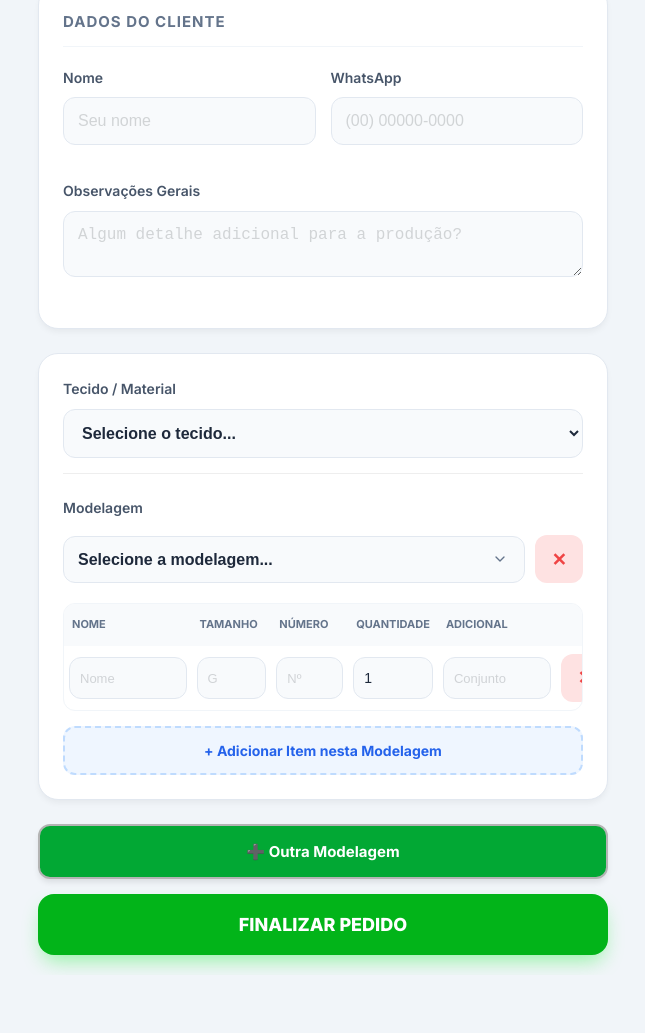
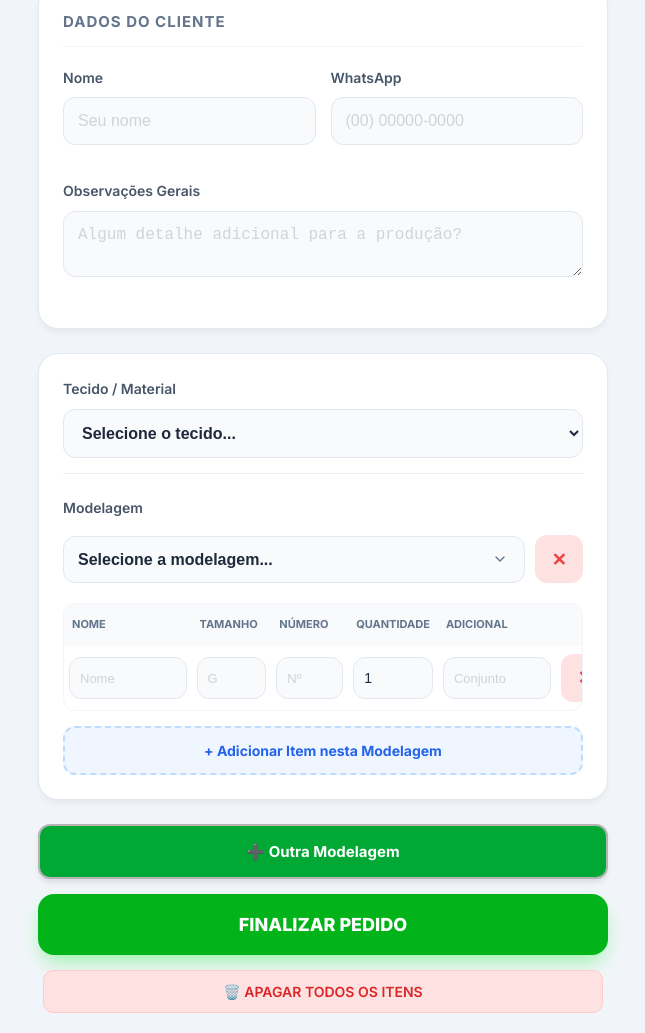
Before and after one commit to gtsportnota10-creator/pedidos, a plain HTML site: page index.html in a window 1280 px wide. Shown: the part 213-1246 px from the top of the page, without its empty margins (317-962 px from the left). Before the commit the page ends 1188 px from the top, so only its background shows below. Drawn offline with nearby package versions, Linux system fonts and the light colour scheme.

Commit message:
Add button to clear all items while keeping client

```diff
--- a/index.html
+++ b/index.html
@@ -52,6 +52,14 @@
                 <button class="btn-main" id="btnFinalizar" onclick="enviarPedido()">
                     FINALIZAR PEDIDO
                 </button>
+     <div style="margin-top: 15px; padding: 0 5px;">
+    <button type="button" onclick="limparItensMantendoCliente()"
+        style="width: 100%; background: #fee2e2; color: #dc2626; border: 1px solid #fecaca; padding: 12px; border-radius: 10px; font-size: 14px; font-weight: 600; cursor: pointer; display: flex; align-items: center; justify-content: center; gap: 8px;">
+    🗑️ APAGAR TODOS OS ITENS
+</button>
+</div>
+
+
             </div>
         </div>
 
```
